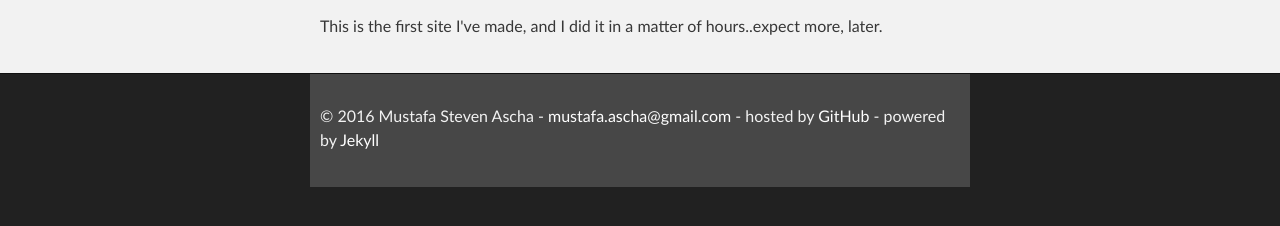
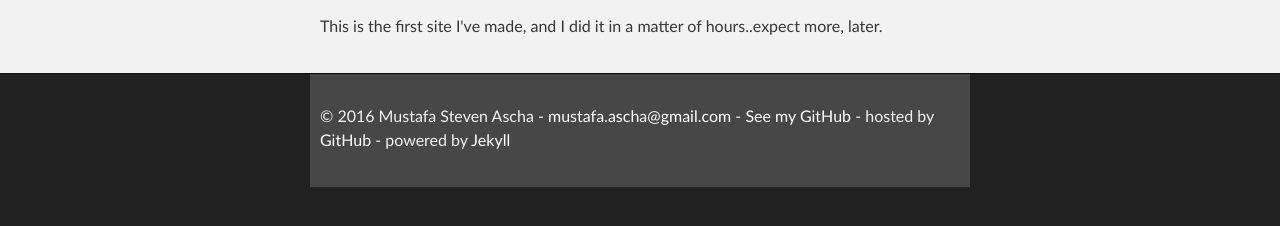
Before and after one commit to mustafaascha/mustafaascha.github.io, a Jekyll site: the page built from index.html, in a window 1280 px wide. Shown: the part 175-401 px from the top of the page. Built offline with Jekyll 4.4.1, drawn with Linux system fonts in a browser that asks for light colours.

Commit message:
add github to footer

```diff
--- a/_layouts/default.html
+++ b/_layouts/default.html
@@ -41,7 +41,7 @@
   <!-- FOOTER  -->
   <div id="footer_wrap" class="outer">
     <footer class="inner">
-      <p>&copy; 2016 Mustafa Steven Ascha - <a href="mailto:mustafa.ascha@gmail.com" title="Email me">mustafa.ascha@gmail.com</a> - hosted by <a href="https://github.com">GitHub</a> - powered by <a href="http://jekyllrb.com/">Jekyll</a></p>
+      <p>&copy; 2016 Mustafa Steven Ascha - <a href="mailto:mustafa.ascha@gmail.com" title="Email me">mustafa.ascha@gmail.com</a> - <a href="https://github.com/mustafaascha">See my GitHub</a> - hosted by <a href="https://github.com">GitHub</a> - powered by <a href="http://jekyllrb.com/">Jekyll</a></p>
     </footer>
   </div>
 </body>
```
